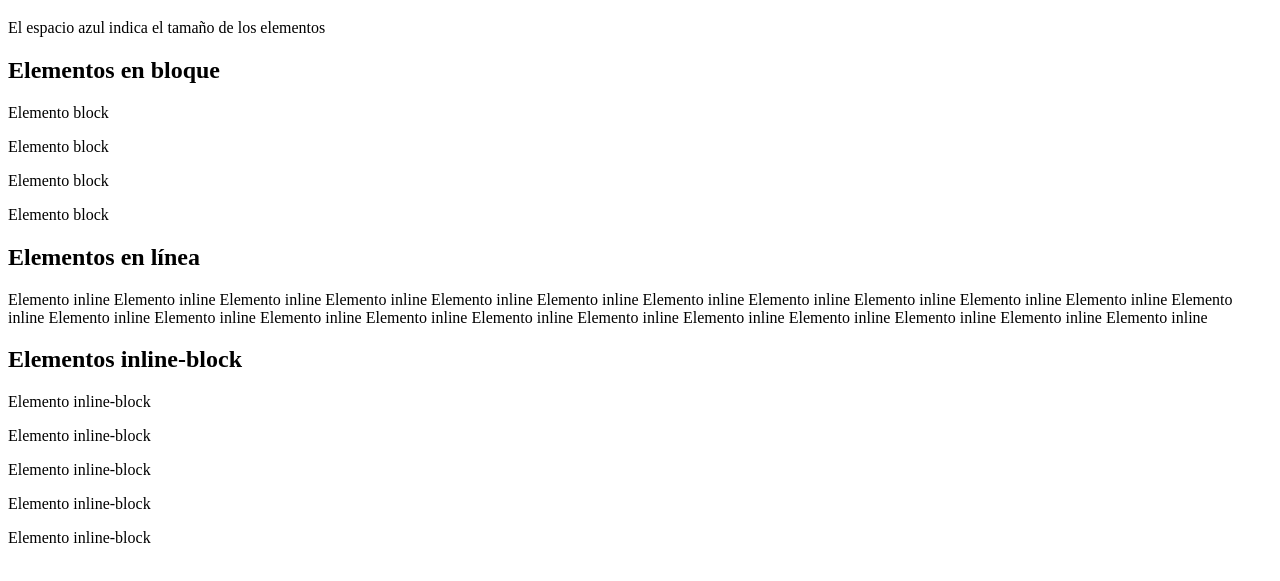
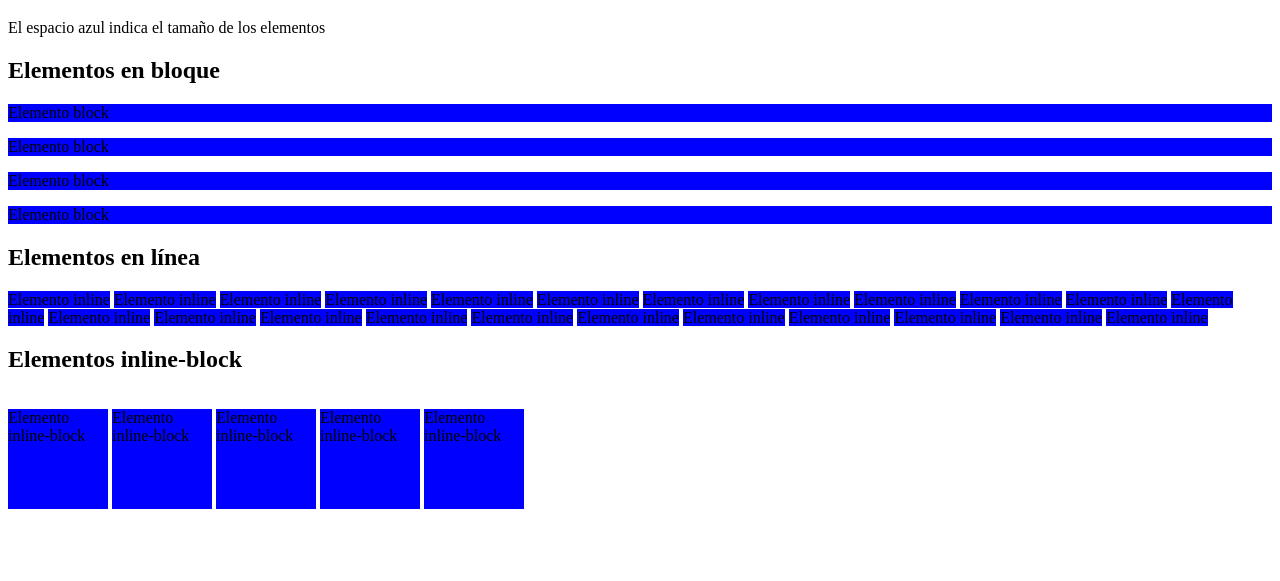
Before and after one commit to Emma-cebada/ejercicios-de-adalab, a plain HTML site: page modulo-1-leccion-03-ejercicio-2/index.html in a window 1280 px wide. Shown: the part 61-642 px from the top of the page. Drawn offline with Linux system fonts and the light colour scheme.

Commit message:
Terminado sin ocultar

```diff
--- a/modulo-1-leccion-03-ejercicio-2/index.html
+++ b/modulo-1-leccion-03-ejercicio-2/index.html
@@ -4,6 +4,21 @@
     <meta charset="UTF-8" />
     <meta name="viewport" content="width=device-width, initial-scale=1.0" />
     <title>Elementos block, inline e inline-block</title>
+    <style>
+      span,
+      p {
+        background-color: blue;
+      }
+      .info {
+        background-color: transparent;
+      }
+
+      .inline-block {
+        display: inline-block;
+        width: 100px;
+        height: 100px;
+      }
+    </style>
   </head>
   <body>
     <h1>Elementos inline, inline-block y block</h1>
--- a/modulo-1-leccion-03-ejercicio-2/main.css
+++ /dev/null
@@ -1,17 +0,0 @@
-span,
-p {
-  background-color: blue;
-}
-.info {
-  background-color: transparent;
-}
-
-.inline-block {
-  display: inline-block;
-  width: 100px;
-  height: 100px;
-}
-
-.hidden {
-  display: none;
-}
```
